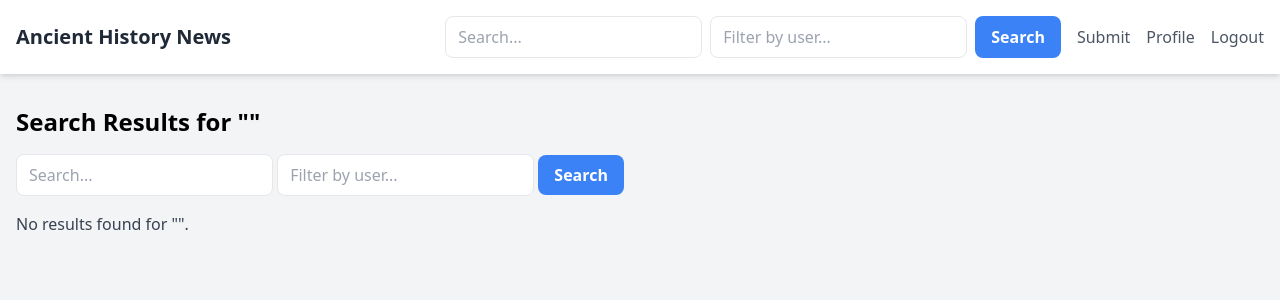
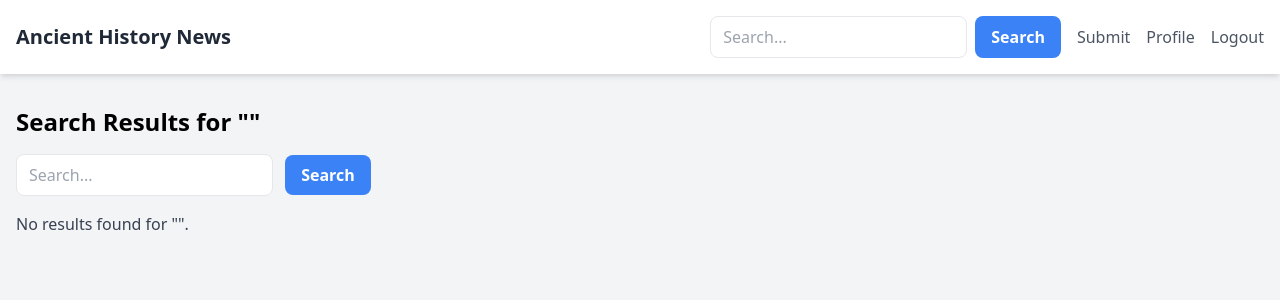
Before and after one commit to voodoo/AncientLinkUpvote2, a Flask app: page /search in a window 1280 px wide. Shown: the top 300 px of the page. Run offline with Flask 3, Linux system fonts and the light colour scheme; the visitor is signed in with stand-in values (Sample User, id 1).

Commit message:
Agent query: Can you please test the search functionality and confirm if it works correctly without the user filter option?

```diff
--- a/routes/main.py
+++ b/routes/main.py
@@ -48,34 +48,20 @@ def item(id):
 @bp.route('/search')
 def search():
     query = request.args.get('q', '')
-    user = request.args.get('user', '')
     page = request.args.get('page', 1, type=int)
     per_page = 10
 
-    if query or user:
-        links_query = Link.query
-        comments_query = Comment.query
-
-        if query:
-            links_query = links_query.filter(or_(
-                func.lower(Link.title).contains(func.lower(query)),
-                func.lower(Link.url).contains(func.lower(query))
-            ))
-            comments_query = comments_query.filter(func.lower(Comment.content).contains(func.lower(query)))
-
-        if user:
-            user_obj = User.query.filter(func.lower(User.username) == func.lower(user)).first()
-            if user_obj:
-                links_query = links_query.filter(Link.user_id == user_obj.id)
-                comments_query = comments_query.filter(Comment.user_id == user_obj.id)
-            else:
-                flash(f"User '{user}' not found.")
-                return redirect(url_for('main.search'))
+    if query:
+        links_query = Link.query.filter(or_(
+            func.lower(Link.title).contains(func.lower(query)),
+            func.lower(Link.url).contains(func.lower(query))
+        ))
+        comments_query = Comment.query.filter(func.lower(Comment.content).contains(func.lower(query)))
 
         links = links_query.paginate(page=page, per_page=per_page, error_out=False)
         comments = comments_query.paginate(page=page, per_page=per_page, error_out=False)
     else:
-        links = []
-        comments = []
+        links = Link.query.paginate(page=page, per_page=per_page, error_out=False)
+        comments = Comment.query.paginate(page=page, per_page=per_page, error_out=False)
 
-    return render_template('search_results.html', links=links, comments=comments, query=query, user=user)
+    return render_template('search_results.html', links=links, comments=comments, query=query)
--- a/templates/base.html
+++ b/templates/base.html
@@ -16,7 +16,6 @@
                 <div class="flex items-center">
                     <form action="{{ url_for('main.search') }}" method="GET" class="mr-4 flex">
                         <input type="text" name="q" placeholder="Search..." class="px-3 py-2 border rounded-lg text-gray-700 focus:outline-none focus:border-blue-500 mr-2">
-                        <input type="text" name="user" placeholder="Filter by user..." class="px-3 py-2 border rounded-lg text-gray-700 focus:outline-none focus:border-blue-500 mr-2">
                         <button type="submit" class="bg-blue-500 text-white font-bold py-2 px-4 rounded-lg hover:bg-blue-600 focus:outline-none focus:shadow-outline">
                             Search
                         </button>
--- a/templates/search_results.html
+++ b/templates/search_results.html
@@ -2,11 +2,10 @@
 
 {% block content %}
 <div class="space-y-4">
-    <h2 class="text-2xl font-bold mb-4">Search Results for "{{ query }}"{% if user %} by user "{{ user }}"{% endif %}</h2>
+    <h2 class="text-2xl font-bold mb-4">Search Results for "{{ query }}"</h2>
 
     <form action="{{ url_for('main.search') }}" method="GET" class="mb-4">
-        <input type="text" name="q" value="{{ query }}" placeholder="Search..." class="px-3 py-2 border rounded-lg text-gray-700 focus:outline-none focus:border-blue-500">
-        <input type="text" name="user" value="{{ user }}" placeholder="Filter by user..." class="px-3 py-2 border rounded-lg text-gray-700 focus:outline-none focus:border-blue-500">
+        <input type="text" name="q" value="{{ query }}" placeholder="Search..." class="px-3 py-2 border rounded-lg text-gray-700 focus:outline-none focus:border-blue-500 mr-2">
         <button type="submit" class="bg-blue-500 text-white font-bold py-2 px-4 rounded-lg hover:bg-blue-600 focus:outline-none focus:shadow-outline">
             Search
         </button>
@@ -30,10 +29,10 @@
 
     <div class="mt-4">
         {% if links.has_prev %}
-            <a href="{{ url_for('main.search', q=query, user=user, page=links.prev_num) }}" class="bg-blue-500 text-white font-bold py-2 px-4 rounded-lg hover:bg-blue-600 focus:outline-none focus:shadow-outline">Previous</a>
+            <a href="{{ url_for('main.search', q=query, page=links.prev_num) }}" class="bg-blue-500 text-white font-bold py-2 px-4 rounded-lg hover:bg-blue-600 focus:outline-none focus:shadow-outline">Previous</a>
         {% endif %}
         {% if links.has_next %}
-            <a href="{{ url_for('main.search', q=query, user=user, page=links.next_num) }}" class="bg-blue-500 text-white font-bold py-2 px-4 rounded-lg hover:bg-blue-600 focus:outline-none focus:shadow-outline">Next</a>
+            <a href="{{ url_for('main.search', q=query, page=links.next_num) }}" class="bg-blue-500 text-white font-bold py-2 px-4 rounded-lg hover:bg-blue-600 focus:outline-none focus:shadow-outline">Next</a>
         {% endif %}
     </div>
     {% endif %}
@@ -52,16 +51,16 @@
 
     <div class="mt-4">
         {% if comments.has_prev %}
-            <a href="{{ url_for('main.search', q=query, user=user, page=comments.prev_num) }}" class="bg-blue-500 text-white font-bold py-2 px-4 rounded-lg hover:bg-blue-600 focus:outline-none focus:shadow-outline">Previous</a>
+            <a href="{{ url_for('main.search', q=query, page=comments.prev_num) }}" class="bg-blue-500 text-white font-bold py-2 px-4 rounded-lg hover:bg-blue-600 focus:outline-none focus:shadow-outline">Previous</a>
         {% endif %}
         {% if comments.has_next %}
-            <a href="{{ url_for('main.search', q=query, user=user, page=comments.next_num) }}" class="bg-blue-500 text-white font-bold py-2 px-4 rounded-lg hover:bg-blue-600 focus:outline-none focus:shadow-outline">Next</a>
+            <a href="{{ url_for('main.search', q=query, page=comments.next_num) }}" class="bg-blue-500 text-white font-bold py-2 px-4 rounded-lg hover:bg-blue-600 focus:outline-none focus:shadow-outline">Next</a>
         {% endif %}
     </div>
     {% endif %}
 
     {% if not links.items and not comments.items %}
-    <p class="text-gray-700">No results found for "{{ query }}"{% if user %} by user "{{ user }}"{% endif %}.</p>
+    <p class="text-gray-700">No results found for "{{ query }}".</p>
     {% endif %}
 </div>
 {% endblock %}
```
